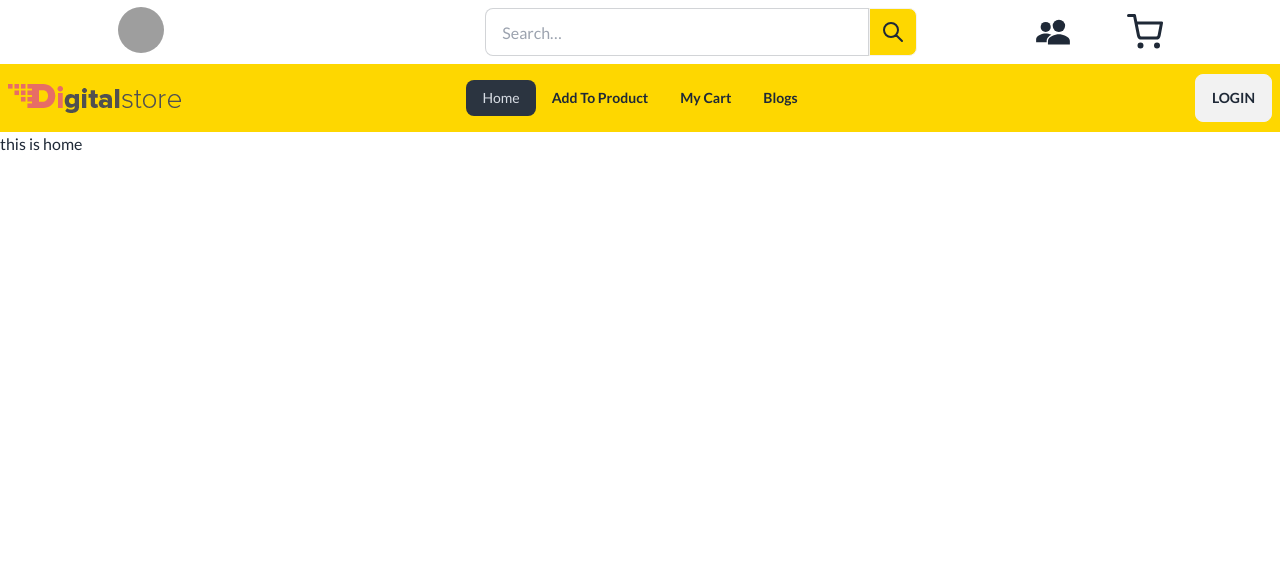
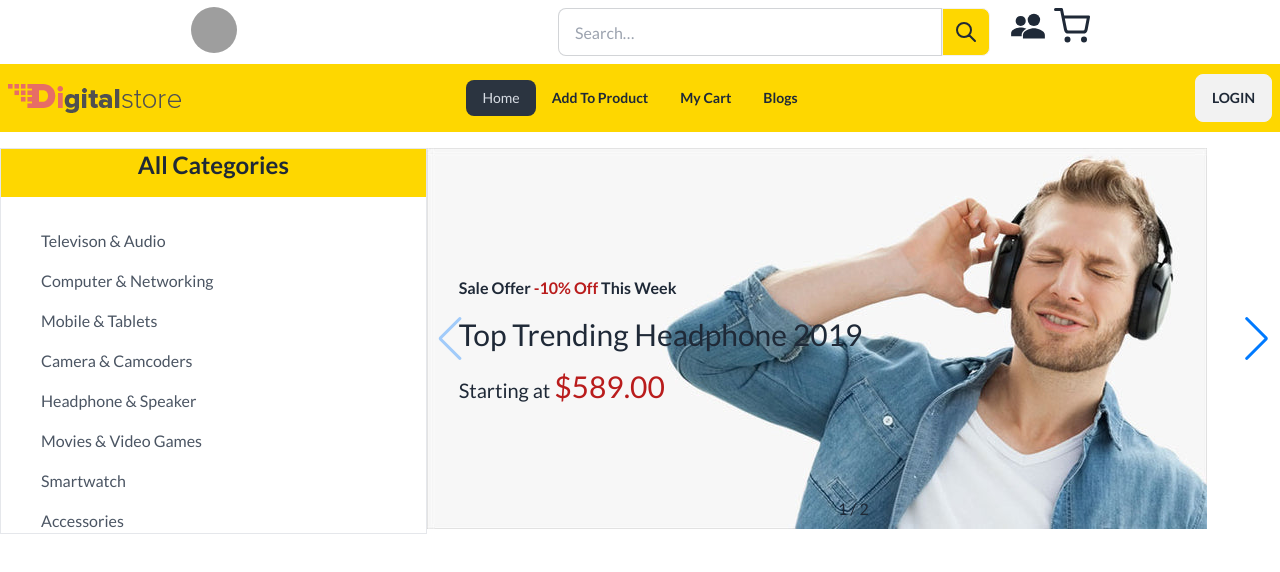
Before and after one commit to Nazmul-Hasan-Shadin/technology-client, a React (Vite) app: page / in a window 1280 px wide. Shown: the top 572 px of the page. Built offline with nearby package versions, Linux system fonts and the light colour scheme; grey boxes are pictures that could not be loaded.

Commit message:
banner and searchbar added

```diff
--- a/package.json
+++ b/package.json
@@ -10,13 +10,15 @@
     "preview": "vite preview"
   },
   "dependencies": {
+    "aos": "^2.3.4",
     "localforage": "^1.10.0",
     "match-sorter": "^6.3.1",
     "react": "^18.2.0",
     "react-dom": "^18.2.0",
     "react-icons": "^4.11.0",
     "react-router-dom": "^6.17.0",
-    "sort-by": "^1.2.0"
+    "sort-by": "^1.2.0",
+    "swiper": "^10.3.1"
   },
   "devDependencies": {
     "@types/react": "^18.2.15",
--- /dev/null
+++ b/src/Components/Banner/Banner.jsx
@@ -0,0 +1,62 @@
+
+
+import { Swiper, SwiperSlide } from 'swiper/react';
+import slider1 from '../../assets/photos/slider1.jpg'
+import AOS from 'aos';
+import 'aos/dist/aos.css';
+
+// Import Swiper styles
+import 'swiper/css';
+import 'swiper/css/pagination';
+import 'swiper/css/navigation';
+
+
+
+// import required modules
+import { Pagination, Navigation } from 'swiper/modules';
+import LeftNavbar from '../leftNavbar/LeftNavbar';
+
+const Banner = () => {
+    AOS.init();
+    return (
+       <div className='flex pt-4'>
+
+        <div className=' hidden md:block lg:w-1/3'>
+            <LeftNavbar></LeftNavbar>
+        </div>
+                <div className='w-96 lg:w-2/3'>
+              <Swiper
+        pagination={{
+          type: 'fraction',
+        }}
+        navigation={true}
+        modules={[Pagination, Navigation]}
+        className="mySwiper "
+      >
+        <SwiperSlide>
+   <div className=' w-96 md:w-full '>
+
+   <img className='relative  ' src={slider1} alt="" />
+
+          <div  data-aos-duration="2000"  data-aos="zoom-in-right" className='absolute p-8
+          top-3 lg:top-24 w-96 lg:w-full lg:space-y-4'>
+       <p className='font-semibold '>    Sale Offer <span className='text-red-700'>-10% Off</span> This Week</p>
+         <h2 className=' text-xl lg:text-3xl'>Top Trending
+          Headphone 2019</h2>
+  <p className='text-xl'>Starting at <span className='text-red-700 text-3xl'>$589.00</span></p>
+          </div>
+   </div>
+
+
+         </SwiperSlide>
+        <SwiperSlide>Slide 2</SwiperSlide>
+
+      </Swiper>
+        </div>
+
+       </div>
+
+    );
+};
+
+export default Banner;
--- a/src/Components/Navbar/Navbar.jsx
+++ b/src/Components/Navbar/Navbar.jsx
@@ -1,4 +1,4 @@
-import React from 'react';
+
 import { NavLink } from 'react-router-dom';
 import logo from '../../assets/photos/logo.jpg'
 import UpperNavbar from './UpperNavbar';
--- a/src/Components/Navbar/UpperNavbar.jsx
+++ b/src/Components/Navbar/UpperNavbar.jsx
@@ -5,21 +5,24 @@ import {FiShoppingCart} from 'react-icons/fi';
 const UpperNavbar = () => {
     return (
 <div className="navbar p-0 flex-row-reverse  justify-evenly mx-auto  bg-base-100">
-  <div className="">
-    <span className='text-4xl flex gap-2 md:gap-14 '>
+
+  <div className="flex-col-reverse md:flex-row gap-3 lg:gap-80   lg:flex-row-reverse">
+    <div className="form-control lg:flex-row lg:items-center gap-5">
+
+  <div className="input-group  ">
+    <input type="text" placeholder="Search…" className=" w-[314px]   lg:w-96 input input-bordered" />
+    <button className="btn bg-[#FED700] btn-square">
+      <svg xmlns="http://www.w3.org/2000/svg" className="h-6 w-6" fill="none" viewBox="0 0 24 24" stroke="currentColor"><path strokeLinecap="round" strokeLinejoin="round" strokeWidth="2" d="M21 21l-6-6m2-5a7 7 0 11-14 0 7 7 0 0114 0z" /></svg>
+    </button>
+  </div>
+
+
+<div className="mb-3 -mt-3 lg:mb-0">
+    <span className=' text-4xl justify-center md:text-4xl flex gap-12 lg:gap-2 md:gap-14 '>
     <IoPeopleSharp></IoPeopleSharp>
     <FiShoppingCart></FiShoppingCart>
     </span>
 
-  </div>
-  <div className="flex gap-3 lg:gap-80   flex-row-reverse">
-    <div className="form-control">
-
-  <div className="input-group ">
-    <input type="text" placeholder="Search…" className=" lg:w-96 input input-bordered" />
-    <button className="btn bg-[#FED700] btn-square">
-      <svg xmlns="http://www.w3.org/2000/svg" className="h-6 w-6" fill="none" viewBox="0 0 24 24" stroke="currentColor"><path strokeLinecap="round" strokeLinejoin="round" strokeWidth="2" d="M21 21l-6-6m2-5a7 7 0 11-14 0 7 7 0 0114 0z" /></svg>
-    </button>
   </div>
 
 
@@ -28,7 +31,7 @@ const UpperNavbar = () => {
     <div className="dropdown dropdown-end">
       <label tabIndex={0} className="btn btn-ghost btn-circle avatar">
         <div className="rounded-full">
-          <img  className='rounded-2xl w-32 h-32' src={user} />
+          <img  className='rounded-2xl w-10 h-10 md:w-32 md:h-32' src={user} />
         </div>
       </label>
       <ul tabIndex={0} className="mt-3 z-[1] p-2 shadow menu menu-sm dropdown-content bg-base-100 rounded-box w-52">
--- /dev/null
+++ b/src/Components/leftNavbar/LeftNavbar.jsx
@@ -0,0 +1,29 @@
+import React from 'react';
+
+const LeftNavbar = () => {
+    return (
+        <div>
+
+               <div className='border'>
+
+            <span className=' block bg-[#FED700]'>
+            <h2 className='text-center text-2xl  pb-4  font-bold '>All Categories</h2>
+            </span>
+
+                <ul className='space-y-4 ml-10 mt-8 text-gray-600 '>
+                    <li>Televison & Audio   </li>
+                    <li>Computer & Networking</li>
+                    <li>Mobile & Tablets</li>
+                    <li>Camera & Camcoders</li>
+                    <li>Headphone & Speaker</li>
+                    <li>Movies & Video Games</li>
+                    <li>Smartwatch</li>
+                    <li>Accessories</li>
+                </ul>
+               </div>
+
+        </div>
+    );
+};
+
+export default LeftNavbar;
--- a/src/Pages/Home/Home.jsx
+++ b/src/Pages/Home/Home.jsx
@@ -1,9 +1,10 @@
-import React from 'react';
+
+import Banner from '../../Components/Banner/Banner';
 
 const Home = () => {
     return (
         <div>
-            <h2>this is home</h2>
+            <Banner></Banner>
         </div>
     );
 };
```
Also changed, not shown: src/assets/photos/slider1.jpg (added), 1 other file (tests, documents, lock files or other folders).
